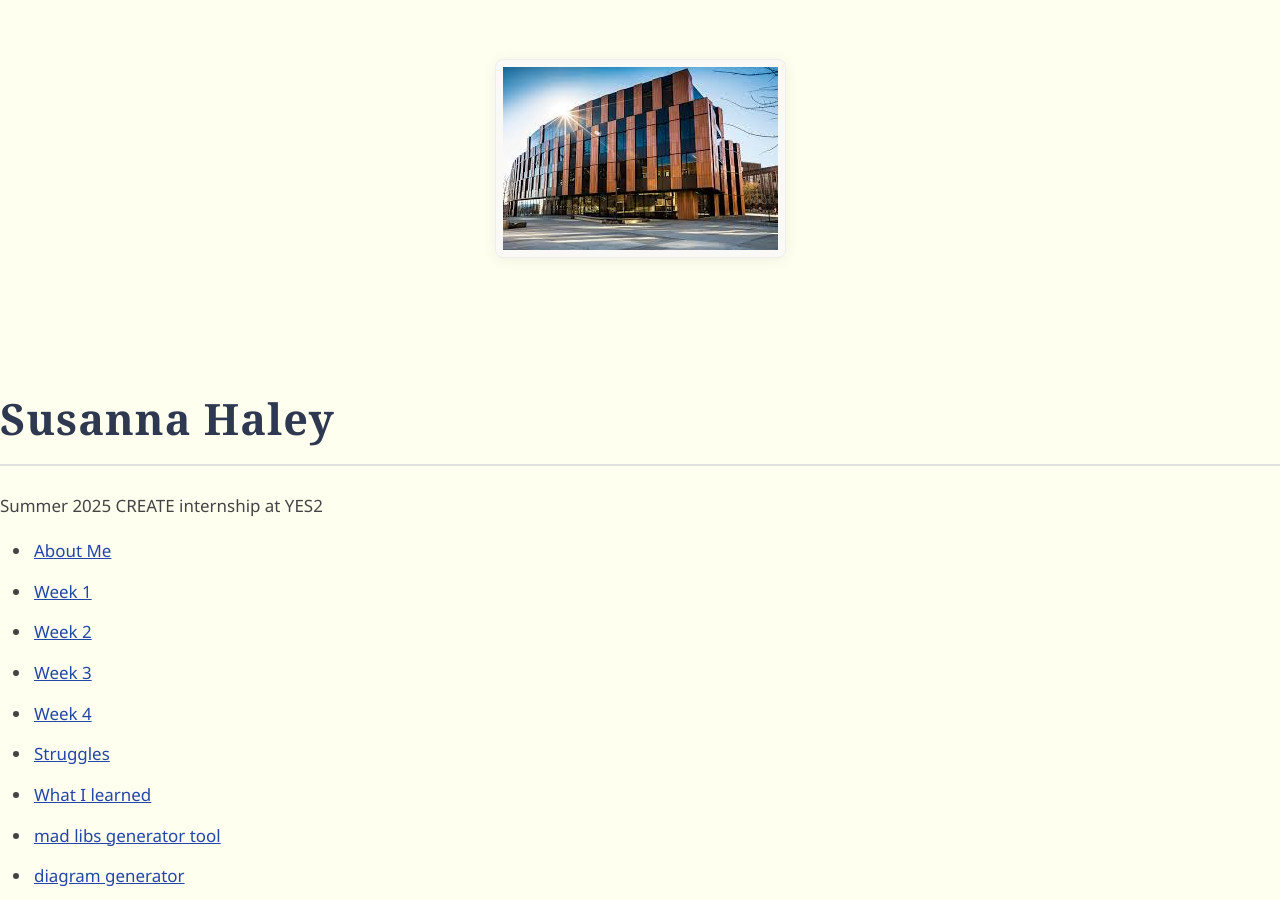
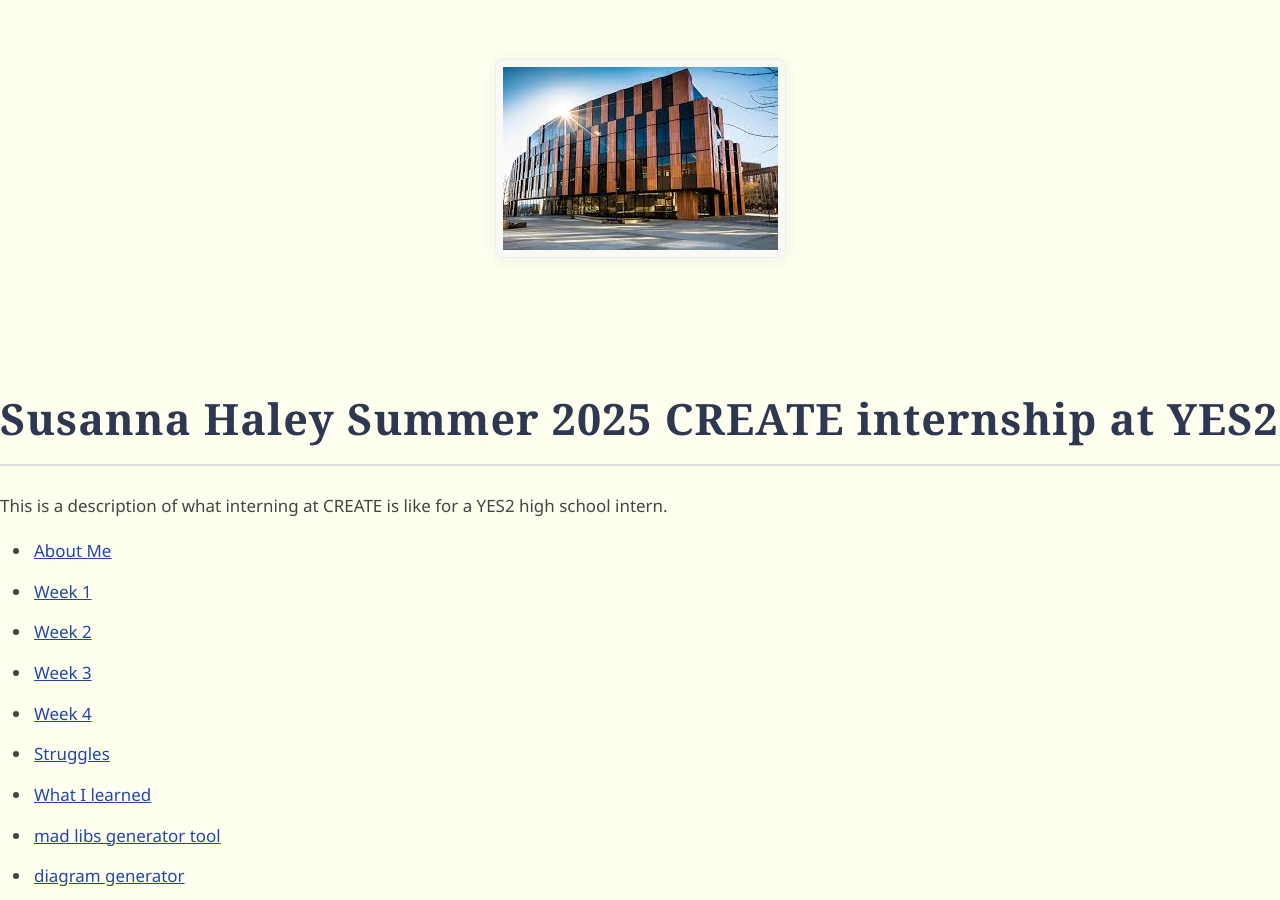
Before and after one commit to haleysus018/Susanna-Haley-CREATE-internship-blog, a Jekyll site: the page built from index.md, in a window 1280 px wide and 900 px high. Built offline with Jekyll 4.4.1, drawn with Linux system fonts in a browser that asks for light colours.

Commit message:
Update _config.yml

```diff
--- a/_config.yml
+++ b/_config.yml
@@ -3,12 +3,11 @@
 #
 
 # Name of your site (displayed in the header)
-name: Susanna Haley
+name: Susanna Haley Summer 2025 CREATE internship at YES2
 title: Susanna Haley – CREATE Internship
 
 # Short bio or description (displayed in the header)
-description: Summer 2025 CREATE internship at YES2
-
+description: This is a description of what interning at CREATE is like for a YES2 high school intern.
 # URL of your avatar or profile pic (you could use your GitHub profile pic)
 avatar: https://raw.githubusercontent.com/haleysus018/Susanna-Haley-CREATE-internship-blog/master/images/bill_melinda_gates_center_for_computer_science__and_engineering.jpg
 
```
